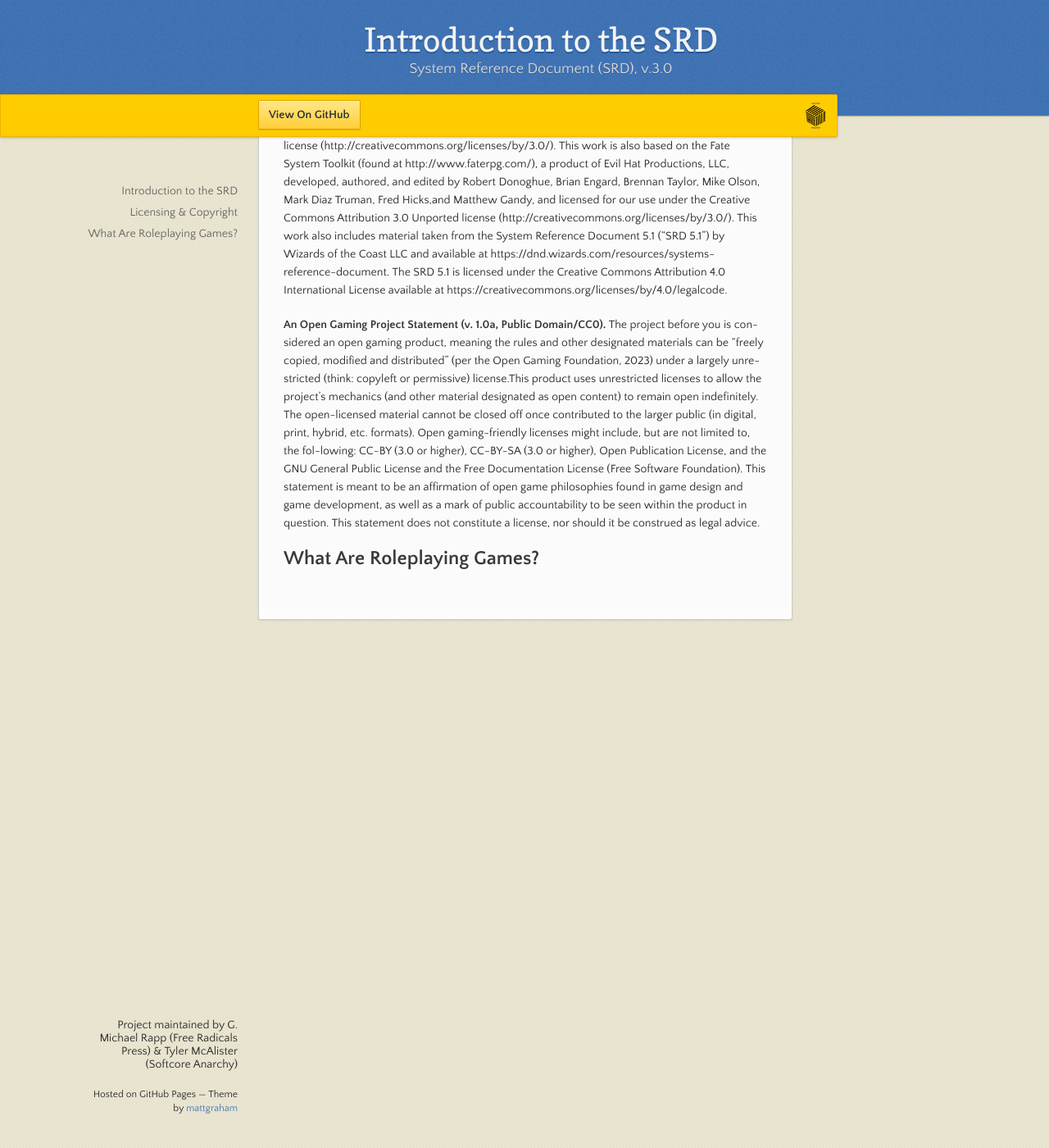
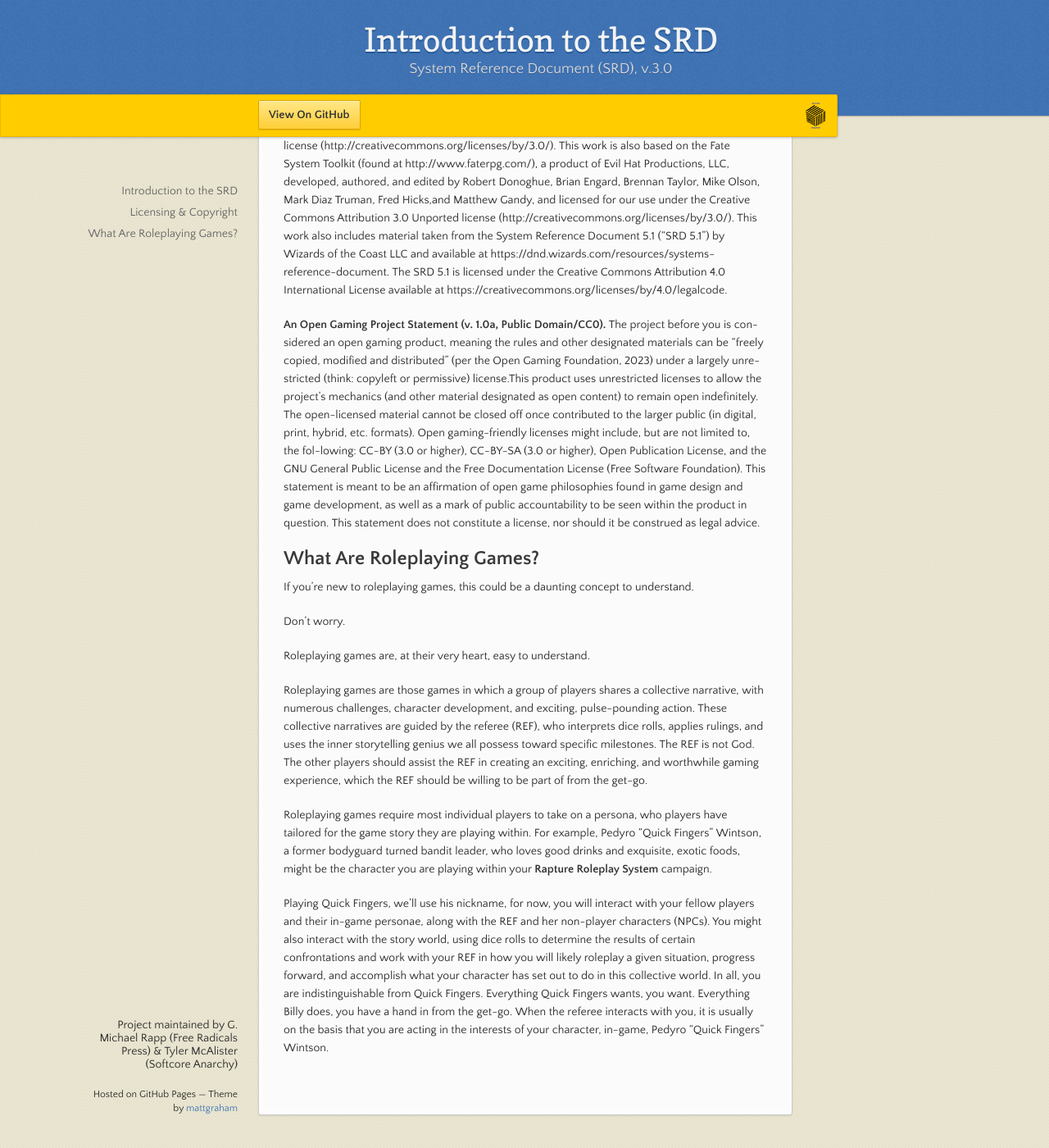
Before and after one commit to GMichaelRapp/rapture, a Jekyll site: the page built from index.md, in a window 1280 px wide and 1400 px high, scrolled down 759 px. Shown: the whole window at 82% size. Built offline with Jekyll 4.4.1, drawn with Linux system fonts in a browser that asks for light colours; our own code applies the rules of GitHub Pages for plain Markdown files.

Commit message:
Update index.md

```diff
--- a/index.md
+++ b/index.md
@@ -15,3 +15,14 @@ The **Rapture Roleplay System** (v. 3.0), which powers this game, is an open-lic
 **An Open Gaming Project Statement (v. 1.0a, Public Domain/CC0).** The project before you is con-sidered an open gaming product, meaning the rules and other designated materials can be “freely copied, modified and distributed” (per the Open Gaming Foundation, 2023) under a largely unre-stricted (think: copyleft or permissive) license.This product uses unrestricted licenses to allow the project’s mechanics (and other material designated as open content) to remain open indefinitely. The open-licensed material cannot be closed off once contributed to the larger public (in digital, print, hybrid, etc. formats). Open gaming-friendly licenses might include, but are not limited to, the fol-lowing: CC-BY (3.0 or higher), CC-BY-SA (3.0 or higher), Open Publication License, and the GNU General Public License and the Free Documentation License (Free Software Foundation). This statement is meant to be an affirmation of open game philosophies found in game design and game development, as well as a mark of public accountability to be seen within the product in question. This statement does not constitute a license, nor should it be construed as legal advice.
 
 ## What Are Roleplaying Games?
+If you’re new to roleplaying games, this could be a daunting concept to understand.
+
+Don’t worry.
+
+Roleplaying games are, at their very heart, easy to understand.
+
+Roleplaying games are those games in which a group of players shares a collective narrative, with numerous challenges, character development, and exciting, pulse-pounding action. These collective narratives are guided by the referee (REF), who interprets dice rolls, applies rulings, and uses the inner storytelling genius we all possess toward specific milestones. The REF is not God. The other players should assist the REF in creating an exciting, enriching, and worthwhile gaming experience, which the REF should be willing to be part of from the get-go.
+
+Roleplaying games require most individual players to take on a persona, who players have tailored for the game story they are playing within. For example, Pedyro "Quick Fingers" Wintson, a former bodyguard turned bandit leader, who loves good drinks and exquisite, exotic foods, might be the character you are playing within your **Rapture Roleplay System** campaign.
+
+Playing Quick Fingers, we’ll use his nickname, for now, you will interact with your fellow players and their in-game personae, along with the REF and her non-player characters (NPCs). You might also interact with the story world, using dice rolls to determine the results of certain confrontations and work with your REF in how you will likely roleplay a given situation, progress forward, and accomplish what your character has set out to do in this collective world. In all, you are indistinguishable from Quick Fingers. Everything Quick Fingers wants, you want. Everything Billy does, you have a hand in from the get-go. When the referee interacts with you, it is usually on the basis that you are acting in the interests of your character, in-game, Pedyro "Quick Fingers" Wintson.
```
